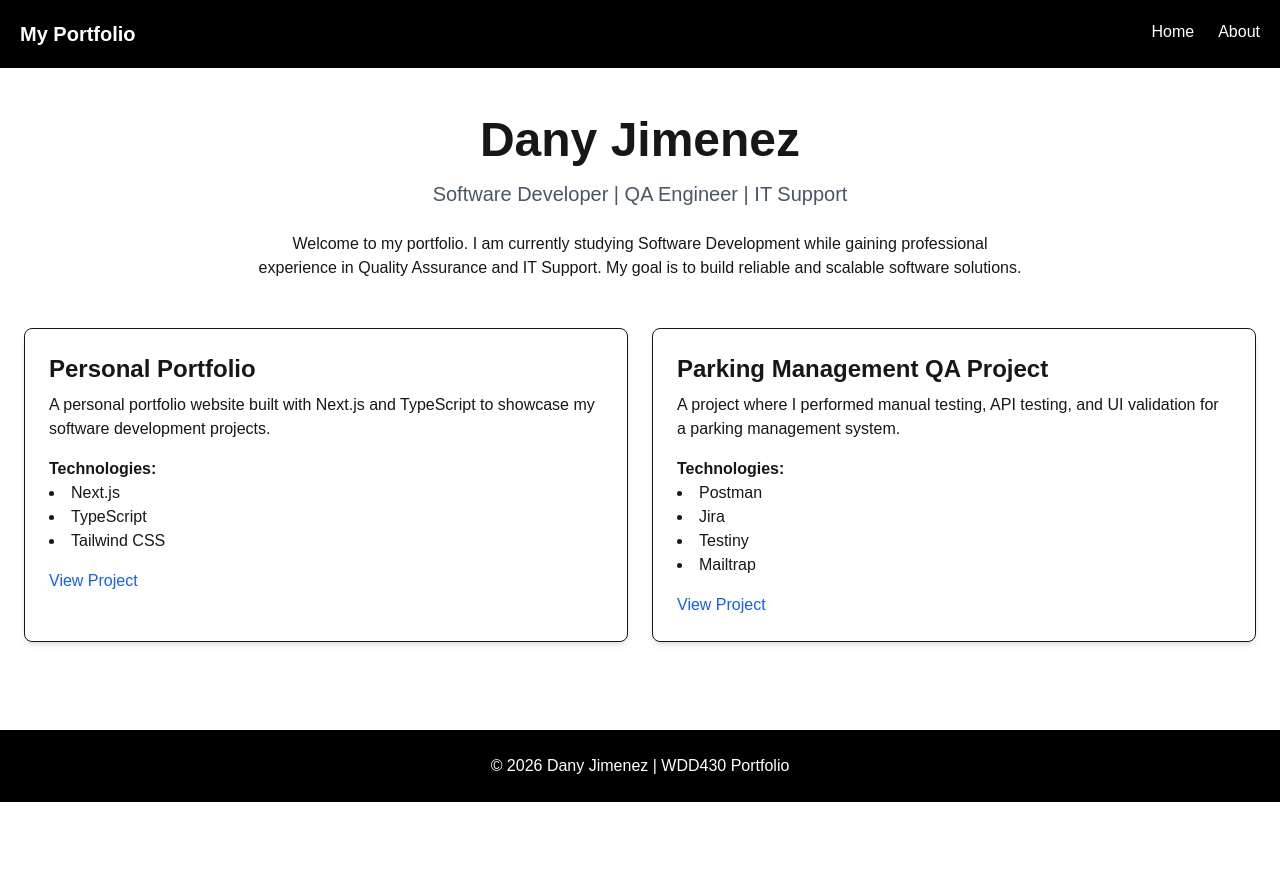
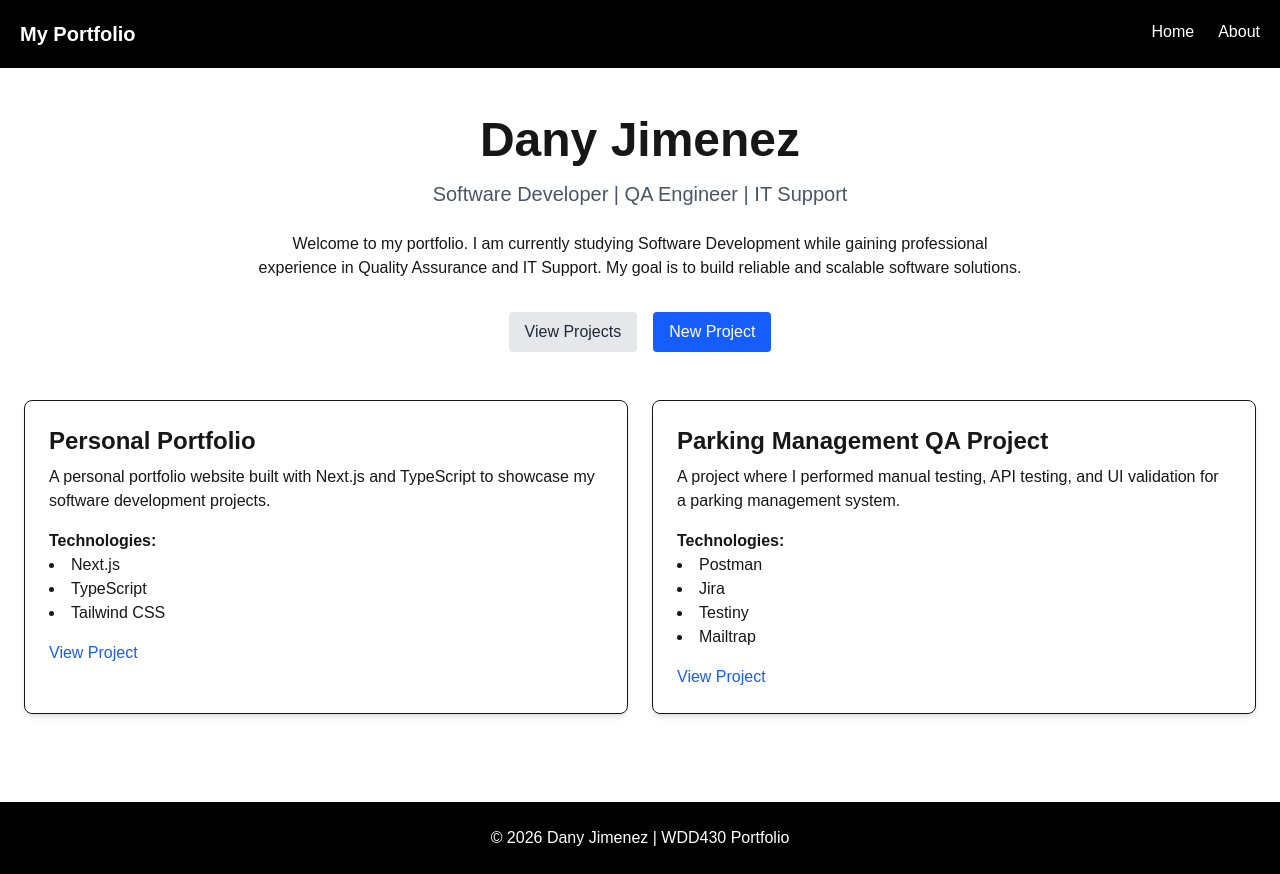
Before and after one commit to dany-datcom/wdd430-portfolio, a Next.js app: page / in a window 1280 px wide. Before the commit the page ends 802 px from the top, so only its background shows below. Built offline with nearby package versions, Linux system fonts and the light colour scheme.

Commit message:
Add links on home page to access projects and create project (English)

```diff
--- a/app/page.tsx
+++ b/app/page.tsx
@@ -1,3 +1,4 @@
+import Link from 'next/link';
 import ProjectList from "@/components/ProjectList";
 
 const projects = [
@@ -21,13 +22,9 @@ export default function Home() {
   return (
     <main className="container mx-auto px-6 py-12">
       <section className="text-center mb-12">
-        <h1 className="text-5xl font-bold">
-          Dany Jimenez
-        </h1>
+        <h1 className="text-5xl font-bold">Dany Jimenez</h1>
 
-        <p className="text-xl mt-4 text-gray-600">
-          Software Developer | QA Engineer | IT Support
-        </p>
+        <p className="text-xl mt-4 text-gray-600">Software Developer | QA Engineer | IT Support</p>
 
         <p className="mt-6 max-w-3xl mx-auto">
           Welcome to my portfolio. I am currently studying Software
@@ -35,6 +32,23 @@ export default function Home() {
           Assurance and IT Support. My goal is to build reliable and scalable
           software solutions.
         </p>
+
+        {/* Quick links: View projects and create new project */}
+        <div className="mt-8 flex justify-center gap-4">
+          <Link
+            href="/projects"
+            className="inline-block bg-gray-200 text-gray-800 py-2 px-4 rounded hover:bg-gray-300"
+          >
+            View Projects
+          </Link>
+
+          <Link
+            href="/projects/create"
+            className="inline-block bg-blue-600 text-white py-2 px-4 rounded hover:bg-blue-700"
+          >
+            New Project
+          </Link>
+        </div>
       </section>
 
       <ProjectList projects={projects} />
```
